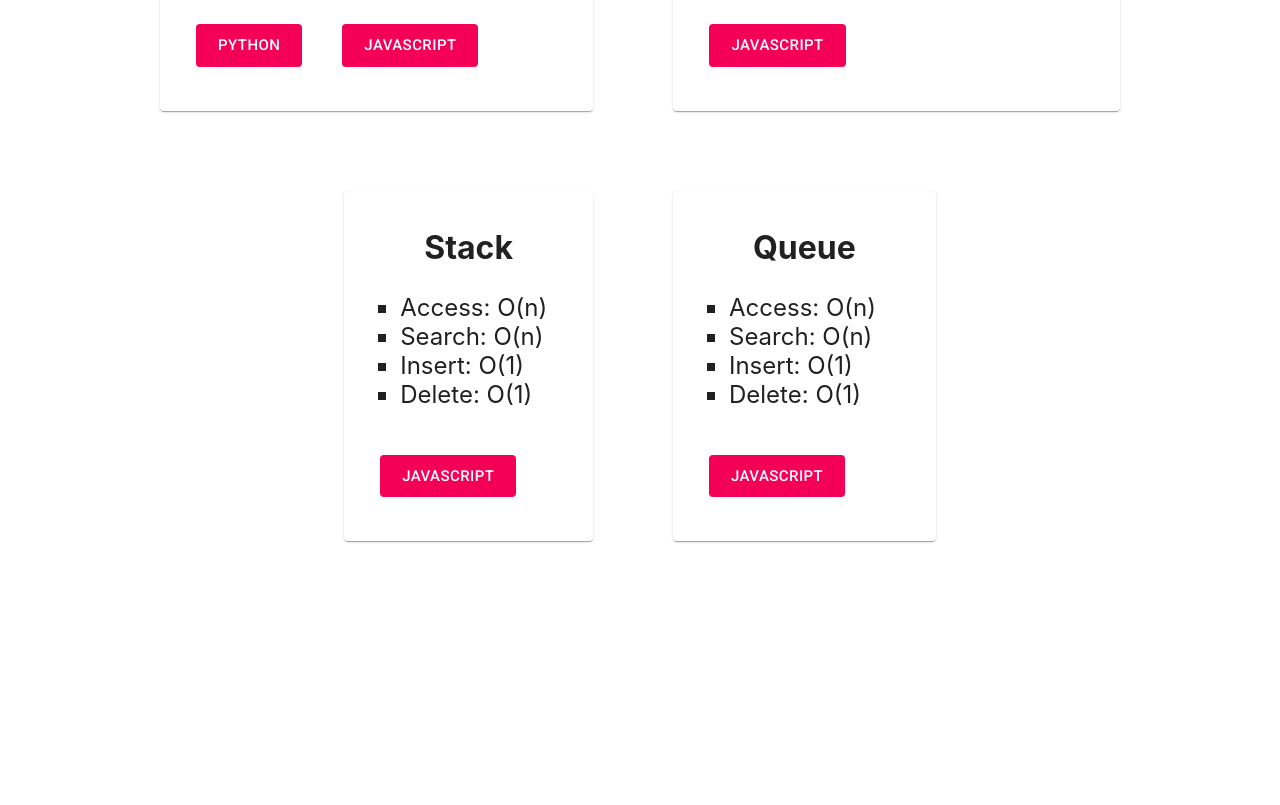
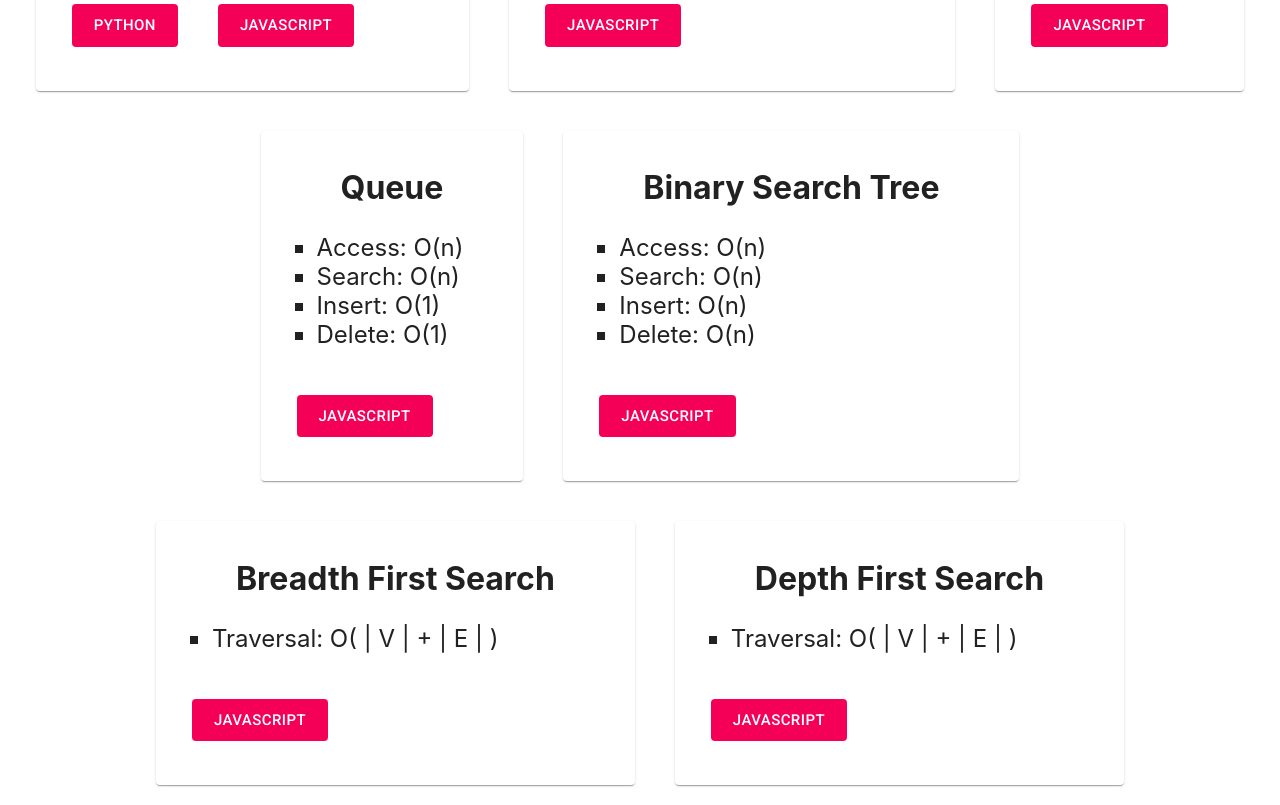
Before and after one commit to Hi-Van/runtime-sheet, a React (Create React App) app: page / in a window 1280 px wide. Shown: the part 280-1085 px from the top of the page. Before the commit the page ends 861 px from the top, so only its background shows below. Built offline with nearby package versions, Linux system fonts and the light colour scheme.

Commit message:
add algorithms

```diff
--- a/src/App.js
+++ b/src/App.js
@@ -16,7 +16,7 @@ function App() {
         </div>
 
         <Box display="flex" flexDirection="row" flexWrap="wrap" justifyContent="center">
-          <Card style={{margin: '40px'}}>
+          <Card style={{margin: '20px'}}>
             <CardContent>
               <h1 className="ds">Singly Linked List</h1>
               <ul>
@@ -30,7 +30,7 @@ function App() {
             </CardContent>
           </Card>
 
-          <Card style={{margin: '40px'}}>
+          <Card style={{margin: '20px'}}>
             <CardContent>
               <h1 className="ds">Doubly Linked List</h1>
               <ul>
@@ -43,7 +43,7 @@ function App() {
             </CardContent>
           </Card>
 
-          <Card style={{margin: '40px'}}>
+          <Card style={{margin: '20px'}}>
             <CardContent>
               <h1 className="ds">Stack</h1>
               <ul>
@@ -56,7 +56,7 @@ function App() {
             </CardContent>
           </Card>
 
-          <Card style={{margin: '40px'}}>
+          <Card style={{margin: '20px'}}>
             <CardContent>
               <h1 className="ds">Queue</h1>
               <ul>
@@ -68,6 +68,39 @@ function App() {
               <a href="https://github.com/Hi-Van/DSA-in-Python-and-JavaScript/blob/master/Queue.js" target="_blank" rel="noopener noreferrer"><Button variant="contained" color="secondary" size="large" style={{margin:'20px'}} disableElevation >JavaScript</Button></a>
             </CardContent>
           </Card>
+
+          <Card style={{margin: '20px'}}>
+            <CardContent>
+              <h1 className="ds">Binary Search Tree</h1>
+              <ul>
+                <li>Access: O(n)</li>
+                <li>Search: O(n)</li>
+                <li>Insert: O(n)</li>
+                <li>Delete: O(n)</li>
+              </ul>
+              <a href="https://github.com/Hi-Van/DSA-in-Python-and-JavaScript/blob/master/Queue.js" target="_blank" rel="noopener noreferrer"><Button variant="contained" color="secondary" size="large" style={{margin:'20px'}} disableElevation >JavaScript</Button></a>
+            </CardContent>
+          </Card>
+
+          <Card style={{margin: '20px'}}>
+            <CardContent>
+              <h1 className="ds">Breadth First Search</h1>
+              <ul>
+                <li>Traversal: O( | V | + | E | )</li>
+              </ul>
+              <a href="https://github.com/Hi-Van/DSA-in-Python-and-JavaScript/blob/master/BFS.js" target="_blank" rel="noopener noreferrer"><Button variant="contained" color="secondary" size="large" style={{margin:'20px'}} disableElevation >JavaScript</Button></a>
+            </CardContent>
+          </Card>
+
+          <Card style={{margin: '20px'}}>
+            <CardContent>
+              <h1 className="ds">Depth First Search</h1>
+              <ul>
+                <li>Traversal: O( | V | + | E | )</li>
+              </ul>
+              <a href="https://github.com/Hi-Van/DSA-in-Python-and-JavaScript/blob/master/DFS.js" target="_blank" rel="noopener noreferrer"><Button variant="contained" color="secondary" size="large" style={{margin:'20px'}} disableElevation >JavaScript</Button></a>
+            </CardContent>
+          </Card>
         </Box>
 
       </div>
```
